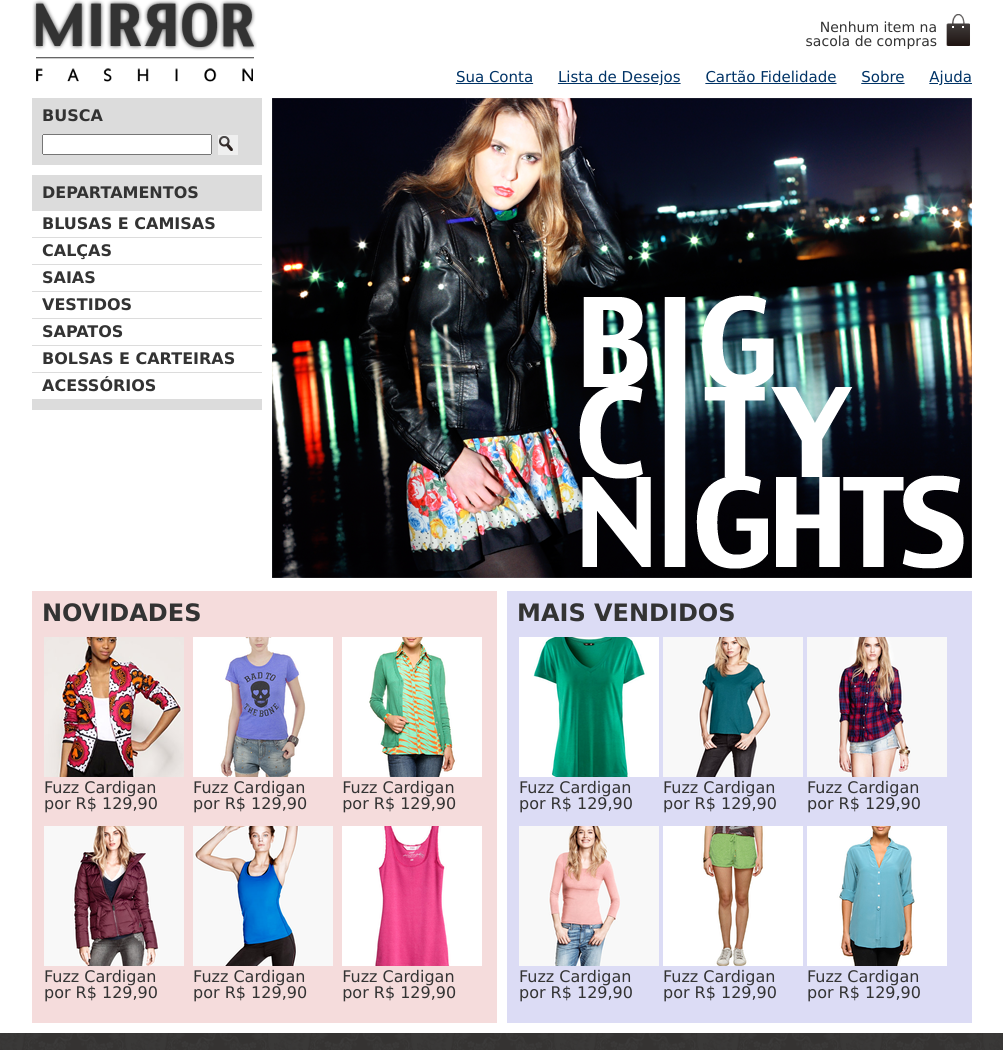
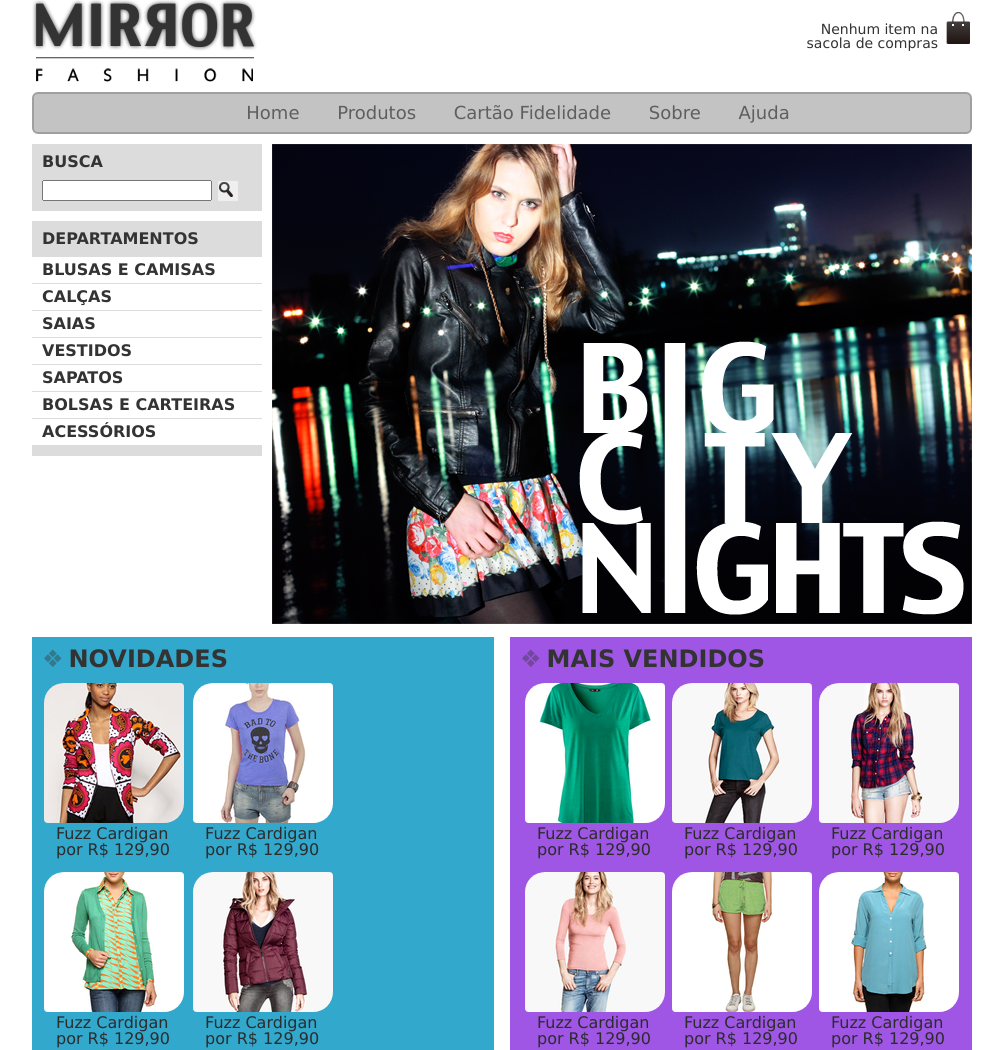
Before and after one commit to Marciovesk/novo-projeto, a plain HTML site: page index.html in a window 1280 px wide. Shown: the top 1050 px of the page, without its empty margins (138-1141 px from the left). Drawn offline with Linux system fonts and the light colour scheme.

Commit message:
first commit

```diff
--- a/css/estilos.css
+++ /dev/null
@@ -1,183 +0,0 @@
-body{
-	color: #333333;
-	font-family: "Lucida Sans Unicode", "Lucida Grande", sans-serif;
-}
-
-header{
-	position: relative;
-	vertical-align: top;
-}
-
-.container{
-	margin: 0 auto;
-	width: 940px;
-}
-
-.sacola{
-	background-image: url(../img/sacola.png);
-	background-repeat: no-repeat;
-	background-position: top right;
-		font-size: 14px;
-		padding-right: 35px;
-		text-align: right;
-		width: 140px;
-		padding-top: 8px;
-			position: absolute;
-			top: 12px;
-			right: 0;
-
-}
-
-.menu-opcoes{
-	position: absolute;
-    top: 70px;
-    right: 0;
-}
-
-.menu-opcoes ul{
-	font-size: 15px;
-}
-
-.menu-opcoes a{
-	color: #003366;
-}
-
-.menu-opcoes ul li{
-	display: inline;
-	margin-left: 20px;
-}
-
-/*Busca*/
-.destaque{
-	margin-top: 10px;
-}
-
-.busca, .menu-departamentos{
-	background-color: #DCDCDC;
-	font-weight: bold;
-	text-transform: uppercase;
-
-	margin-right: 10px;
-	width: 230px;
-	float: left;
-}
-
-.busca h2, .busca form, .menu-departamentos h2{
-	margin: 10px;
-}
-
-.busca input[type=search]{
-	width: 170px;
-}
-
-.busca button{
-	/*adicionando uma img*/
-	background-image: url(../img/busca.png);
-	background-repeat: no-repeat;
-	border: none;
-	/*tamanho da img*/
-	height:20px;
-	width:20px;
-	/*img replacement*/
-	text-indent: -9999px;
-}
-
-.menu-departamentos{
-	clear: left;
-	margin-top: 10px;
-	padding-bottom: 10px;
-}
-
-.menu-departamentos li{
-	background-color: white;
-	margin-bottom: 1px;
-	padding: 5px 10px ;
-}
-
-.menu-departamentos a{
-	color: #333333;
-	text-decoration: none;
-}
-
-/*painel novidades*/
-.painel{
-	margin: 10px 0;
-	padding: 10px;
-	width: 445px;
-}
-
-.painel li{
-	display: inline-block;
-	vertical-align: top;
-	width: 140px;
-
-	margin: 2px;
-	padding-bottom: 10px;
-}
-
-.painel h2{
-	font-size: 24px;
-	font-weight: bold;
-	text-transform: uppercase;
-
-	margin-bottom: 10px;
-}
-
-.painel a{
-	color: #333;
-	font-size: 14px;
-	text-align: center;
-	text-decoration: none;
-}
-
-.novidades{
-	float: left;
-	background-color: #F5DCDC;
-}
-
-.mais-vendidos{
-	float: right;
-	background-color: #DCDCF5;
-}
-
-
-/*rodapé*/
-
-footer{
-	background-image: url(../img/fundo-rodape.png);
-	clear: both;
-	padding: 20px 0;
-}
-
-footer .container{
-	position: relative;
-}
-
-.social{
-	position: absolute;
-	top: 12px;
-	right: 0;
-}
-
-.social a{
-	/*tamanho da img*/
-	height: 32px;
-	width: 32px;
-	/*	image	replacement	*/
-	display: block;
-	text-indent: -9999px;
-}
-.social a[href*="facebook.com"]{
-	background-image: url(../img/facebook.png);
-}
-.social a[href*="twitter.com"]{
-	background-image: url(../img/twitter.png);
-}
-.social a[href*="plus.google.com"]{
-	background-image: url(../img/googleplus.png);
-}
-
-.social li{
-	float: left;
-	margin-left: 25px;
-}
--- /dev/null
+++ b/css/gb.css
@@ -0,0 +1,103 @@
+body{
+	color: #333333;
+	font-family: "Lucida Sans Unicode", "Lucida Grande", sans-serif;
+}
+
+header{
+	position: relative;
+	vertical-align: top;
+}
+
+.container{
+	margin: 0 auto;
+	width: 940px;
+}
+
+.sacola{
+	background-image: url(../img/sacola.png);
+	background-repeat: no-repeat;
+	background-position: top right;
+		font-size: 14px;
+		padding-right: 34px;
+		text-align: right;
+		width: 140px;
+		padding-top: 12px;
+			position: absolute;
+			top: 10px;
+			right: 0;
+
+}
+
+.menu-opcoes{
+	background-color: rgb(195, 195, 195);
+	border: 2px solid rgb(160, 160, 160);
+	border-radius: 6px;
+	padding: 10px 4px;
+	margin-top: 4px;
+	display: flex;
+	align-items: center;
+	justify-content: center;
+}
+
+.menu-opcoes ul{
+	font-size: 18px;
+}
+
+.menu-opcoes a{
+	text-decoration: none;
+	color: #5f5f5f;
+}
+
+.menu-opcoes ul li{
+	display: inline;
+	margin-left: 32px;
+}
+
+.menu-opcoes a:hover{
+	color: #464646;
+    border-bottom: 2px solid rgb(124, 124, 124);
+}
+.menu-opcoes a:active{
+	color: #867DC6;
+}
+
+/*rodapé*/
+
+footer{
+	background-image: url(../img/fundo-rodape.png);
+	clear: both;
+	padding: 20px 0;
+}
+
+footer .container{
+	position: relative;
+}
+
+.social{
+	position: absolute;
+	top: 12px;
+	right: 0;
+}
+
+.social a{
+	/*tamanho da img*/
+	height: 32px;
+	width: 32px;
+	/*	image	replacement	*/
+	display: block;
+	text-indent: -9999px;
+}
+.social a[href*="facebook.com"]{
+	background-image: url(../img/facebook.png);
+}
+.social a[href*="twitter.com"]{
+	background-image: url(../img/twitter.png);
+}
+.social a[href*="plus.google.com"]{
+	background-image: url(../img/googleplus.png);
+}
+
+.social li{
+	float: left;
+	margin-left: 25px;
+}
--- /dev/null
+++ b/css/index.css
@@ -0,0 +1,128 @@
+/*Busca*/
+.destaque{
+	margin-top: 10px;
+}
+
+.busca, .menu-departamentos{
+	background-color: #DCDCDC;
+	font-weight: bold;
+	text-transform: uppercase;
+
+	margin-right: 10px;
+	width: 230px;
+	float: left;
+}
+
+.busca h2, .busca form, .menu-departamentos h2{
+	margin: 10px;
+}
+
+.busca input[type=search]{
+	width: 170px;
+}
+
+.busca button{
+	/*adicionando uma img*/
+	background-image: url(../img/busca.png);
+	background-repeat: no-repeat;
+	border: none;
+	/*tamanho da img*/
+	height:20px;
+	width:20px;
+	/*img replacement*/
+	text-indent: -9999px;
+}
+
+
+/*departamentos*/
+.menu-departamentos{
+	clear: left;
+	margin-top: 10px;
+	padding-bottom: 10px;
+}
+
+.menu-departamentos li{
+	background-color: white;
+	margin-bottom: 1px;
+	padding: 5px 10px ;
+}
+
+.menu-departamentos a{
+	color: #333333;
+	text-decoration: none;
+}
+
+.menu-departamentos li ul{
+	display: none;
+}
+.menu-departamentos li:hover ul{
+	display: block;
+}
+.menu-departamentos ul ul li{
+	background-color: #DCDCDC;
+}
+.menu-departamentos li li a:before{
+	content: '\272A';
+	padding: 3px;
+}
+
+/*painel novidades*/
+.painel h2:before {
+	content: '\2756';
+	padding-right: 5px;
+	opacity: 0.4;
+}
+
+.painel h2{
+	font-size: 24px;
+	font-weight: bold;
+	text-transform: uppercase;
+
+	margin-bottom: 10px;
+}
+
+.painel{
+	margin: 10px 0;
+	padding: 10px;
+	width: 442px;
+}
+
+.painel figcaption{
+	padding-left: 12px;
+	color: rgb(44, 44, 44);
+}
+
+.painel li{
+	display: inline-block;
+	vertical-align: top;
+	width: 140px;
+
+	margin: 2px;
+	padding-bottom: 10px;
+}
+
+
+
+.painel a{
+	color: #333;
+	font-size: 14px;
+	text-align: center;
+	text-decoration: none;
+}
+
+.painel img {
+	border-radius: 20px 4px 20px 4px;
+}
+
+.novidades{
+	float: left;
+	background-color: #32a8cc;
+}
+
+.mais-vendidos{
+	float: right;
+	background-color: rgb(159, 86, 228);
+}
+.mais-vendidos li {
+	padding-left: 3px;
+}
--- a/css/sobre.css
+++ b/css/sobre.css
@@ -1,52 +1,3 @@
-body{
-	color: #333333;
-	font-family: "Lucida Sans Unicode", "Lucida Grande", sans-serif;
-}
-
-header{
-	position: relative;
-	vertical-align: top;
-}
-
-.container{
-	margin: 0 auto;
-	width: 940px;
-}
-
-.sacola{
-	background-image: url(../img/sacola.png);
-	background-repeat: no-repeat;
-	background-position: top right;
-		font-size: 14px;
-		padding-right: 35px;
-		text-align: right;
-		width: 140px;
-		padding-top: 8px;
-			position: absolute;
-			top: 12px;
-			right: 0;
-
-}
-
-.menu-opcoes{
-	position: absolute;
-    top: 70px;
-    right: 0;
-}
-
-.menu-opcoes ul{
-	font-size: 15px;
-}
-
-.menu-opcoes a{
-	color: #003366;
-}
-
-.menu-opcoes ul li{
-	display: inline;
-	margin-left: 20px;
-}
-
 /*conteudo*/
 
 div{
@@ -59,12 +10,24 @@ div #conteudo{
 	width: 940px;
 }
 
+
 .conteudo h1{
 	background-image: url(../img/sobre-background.jpg);
 	margin: 10px 0;
 	padding: 20px 0;
 	font-size: 30px;
 	font-weight: bold;
+}
+
+p::first-letter{
+	font-weight: bold;
+}
+/*
+:not(p)	+ p::first-line	{
+	font-variant: small-caps;
+}*/
+h1 + p{
+	text-indent: 0;
 }
 
 #centro-distribuicao{
@@ -91,6 +54,7 @@ p{
 	text-indent: 15px;
 }
 
+
 figure{
 	background-color: #F2EDED;
 	border:1px solid #ccc;
@@ -116,44 +80,3 @@ figcaption{
 .diferenciais li{
 	padding: 5px 0;
 }
-
-/*rodape*/
-
-footer{
-	background-image: url(../img/fundo-rodape.png);
-	clear: both;
-	padding: 20px 0;
-}
-
-footer .container{
-	position: relative;
-}
-
-.social{
-	position: absolute;
-	top: 0px;
-	right: 0;
-}
-
-.social a{
-	/*tamanho da img*/
-	height: 32px;
-	width: 32px;
-	/*	image	replacement	*/
-	display: block;
-	text-indent: -9999px;
-}
-.social a[href*="facebook.com"]{
-	background-image: url(../img/facebook.png);
-}
-.social a[href*="twitter.com"]{
-	background-image: url(../img/twitter.png);
-}
-.social a[href*="plus.google.com"]{
-	background-image: url(../img/googleplus.png);
-}
-
-.social li{
-	float: left;
-	margin-left: 25px;
-}
--- a/index.html
+++ b/index.html
@@ -2,9 +2,13 @@
 <html>
   <head>
     <meta charset="utf-8">
-    <title>Mirror Fashion</title>
+    <meta http-equiv="X-UA-Compatible" content="IE=edge">
+    <meta name="viewport" content="width=device-width, initial-scale=1.0">
+    <title>  Mirror Fashion  </title>
+    <link rel="shortcut icon" href="img/logo-rodape.png" type="image/x-icon">
     <link rel="stylesheet" href="css/reset.css">
-    <link rel="stylesheet" href="css/estilos.css">
+    <link rel="stylesheet" href="css/gb.css">
+    <link rel="stylesheet" href="css/index.css">
 
   </head>
 
@@ -23,8 +27,8 @@
 
       <nav class="menu-opcoes">
         <ul>
-          <li><a href="#">Sua Conta</a></li>
-          <li><a href="#">Lista de Desejos</a></li>
+          <li><a href="#">Home</a></li>
+          <li><a href="#">Produtos</a></li>
           <li><a href="#">Cartão Fidelidade</a></li>
           <li><a href="sobre.html">Sobre</a></li>
           <li><a href="#">Ajuda</a></li>
@@ -43,12 +47,21 @@
         </section>
         <!-- Fim .busca-->
 
+        <!-- Menu Departamentos-->
+
         <section class="menu-departamentos">
           <h2>Departamentos</h2>
 
           <nav>
             <ul>
-              <li><a href="#">Blusas e Camisas</a></li>
+              <li><a href="#">Blusas e Camisas</a>
+                <ul>
+                  <li><a href="#">Manga curta</a></li>
+                  <li><a href="#">Manga comprida</a></li>
+                  <li><a href="#">Camisa social</a></li>
+                  <li><a href="#">Camisa casual</a></li>
+                </ul>
+              </li>
               <li><a href="#">Calças</a></li>
               <li><a href="#">Saias</a></li>
               <li><a href="#">Vestidos</a></li>
@@ -73,7 +86,7 @@
       <!--os  paineis de  novidades e mais  vendidos  entrarão  aqui  dentro-->
       <section class="painel novidades">
         <h2>Novidades</h2>
-        <ol>
+        <ol> <!--lista de produtos-->
           <!--primeiro produto-->
           <li>
             <a href="produto.html"></a>
@@ -127,7 +140,7 @@
       </section>
       <section  class="painel mais-vendidos">
           <h2>Mais Vendidos</h2>
-            <ol>
+            <ol> <!--lista de produtos-->
                 <!--  coloque vários  produtos  aqui  -->
                 <li>
                   <a href="produto.html"></a>
```
Also changed, not shown: sobre.html (+6 -4 lines), 2 other files.
